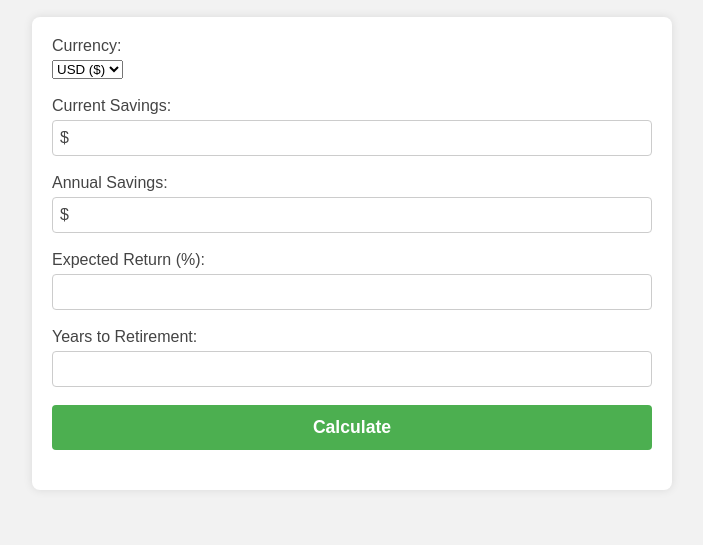
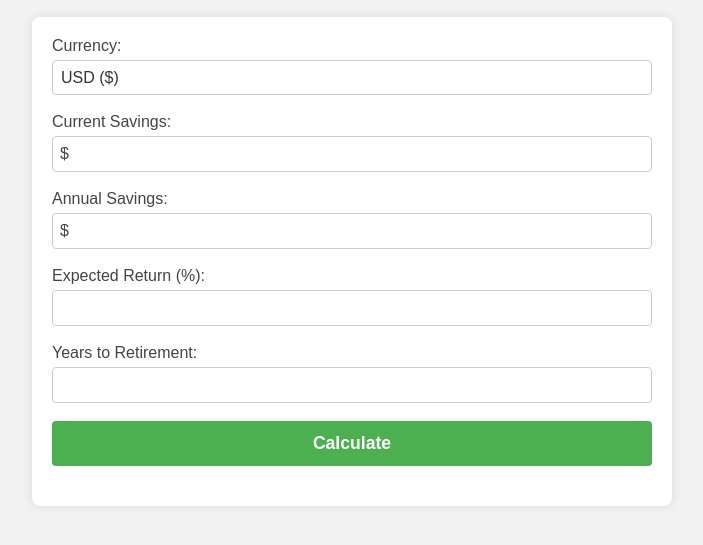
Before and after one commit to GlennPurtill/static-retirement-calculator, a plain HTML site: page index.html in a window 1280 px wide. Shown: the part 51-596 px from the top of the page, without its empty margins (288-991 px from the left). Drawn offline with Linux system fonts and the light colour scheme.

Commit message:
Initial commit - CSS consistency acrocc all inputs including currency

```diff
--- a/styles.css
+++ b/styles.css
@@ -33,6 +33,7 @@ form div {
   Improves readability, accessibility, and maintainability.
 */
 
+
 label {
   display: block;
   margin-bottom: 5px;
@@ -40,11 +41,23 @@ label {
   font-weight: 500;
 }
 
-input[type="number"] {
-  width: calc(100% - 12px);
-  padding: 6px;
+input[type="number"],
+select {
+  width: 100%;
+  padding: 8px;
   border: 1px solid #ccc;
   border-radius: 4px;
+  font-size: 1rem;
+  box-sizing: border-box;
+  background: #fff;
+  color: #333;
+  appearance: none;
+  -webkit-appearance: none;
+  -moz-appearance: none;
+}
+
+select:focus {
+  outline: 2px solid #4CAF50;
 }
 
 button {
```
